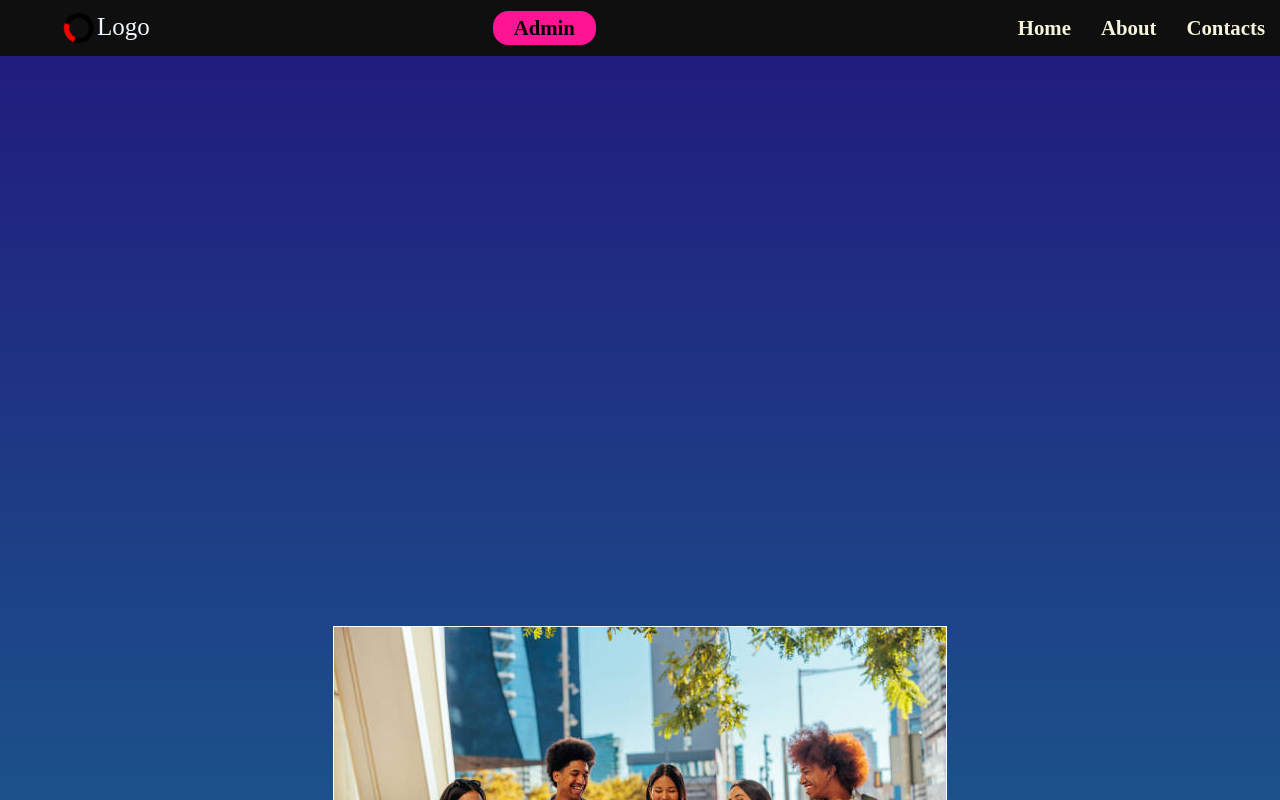
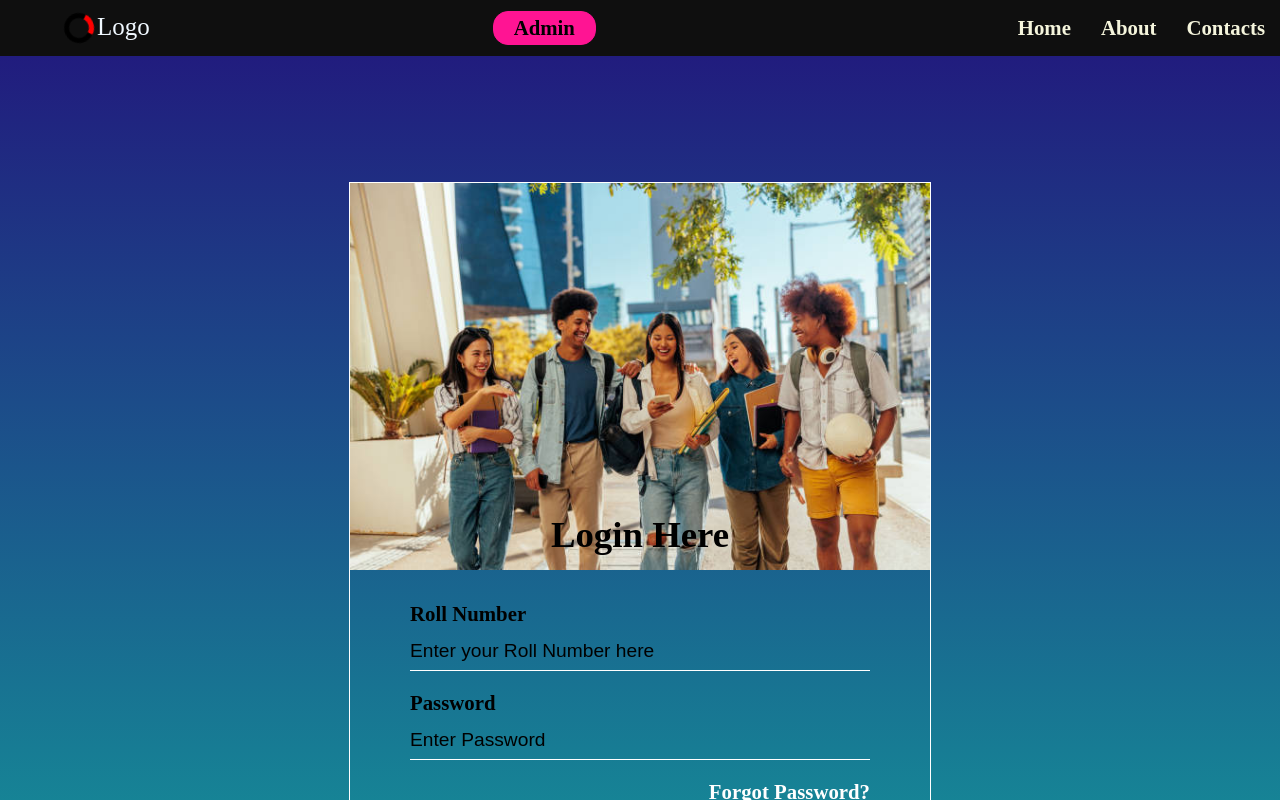
Before and after one commit to Arup3105/ProjectFinal, a React (Vite) app in the folder Frontend/: page / in a window 1280 px wide. Shown: the top 800 px of the page. Built offline with nearby package versions, Linux system fonts and the light colour scheme.

Commit message:
login fixed

```diff
--- a/Frontend/src/Components/Login.jsx
+++ b/Frontend/src/Components/Login.jsx
@@ -46,7 +46,7 @@ const Login = () => {
   return (
     <div>
 
-      <main className='log-main'>
+      <main id='log-main'>
         <div className="container">
           {/* <div className="left">
             <div className="login-imagecontainer">
--- a/Frontend/src/Components/login.css
+++ b/Frontend/src/Components/login.css
@@ -44,10 +44,10 @@ nav .navbtn:hover{
     background-color: #12ac9f;
 }
 
-main {
+#log-main {
     position: relative;
     width: 100%;
-    /* height: 100vh; */
+    height: 130vh;
     background: linear-gradient(180deg, #211c7e, #12ac9f);
     overflow: hidden;
     display: flex;
@@ -62,9 +62,14 @@ main {
     border: .2px solid #fff;
 }
 
-/* .image{
-    background-image: url(/Frontend/public/login.jpg);
-} */
+ .image{
+    height: 30px;
+    width: 580px;
+}
+
+.image img{
+    width: 100%;
+}
 
 .login-imagecontainer {
     position: relative;
@@ -94,11 +99,12 @@ main {
 }
 
 
-form h2 {
+#log-main form h2 {
     text-align: center;
-    /* margin-top: -30px; */
-    color: #fff;
+    margin-top: 300px;
+    color: black;
     font-weight: bolder;
+    font-size: 2.3rem;
 }
 
 .login-formstyle {
```
